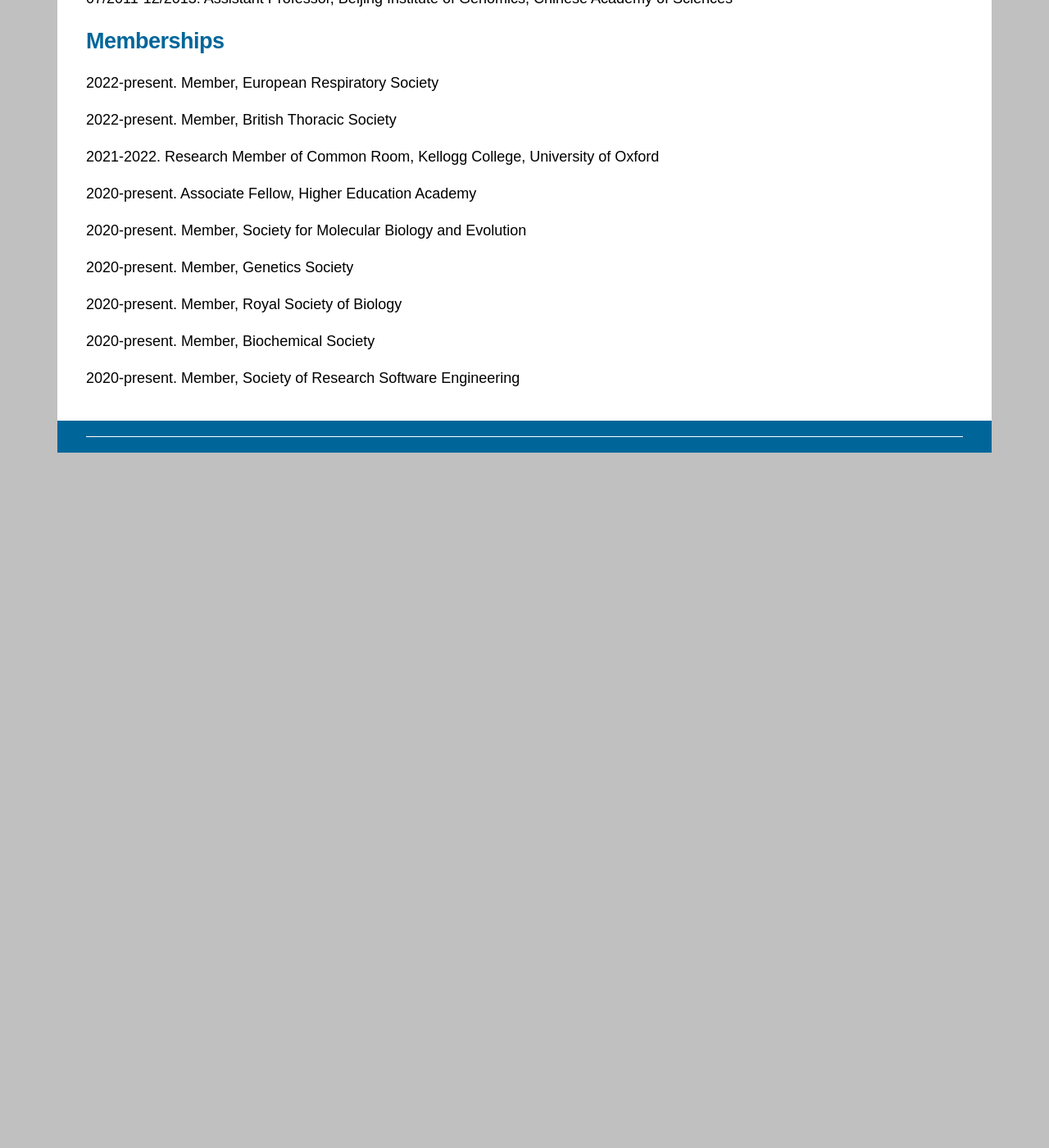
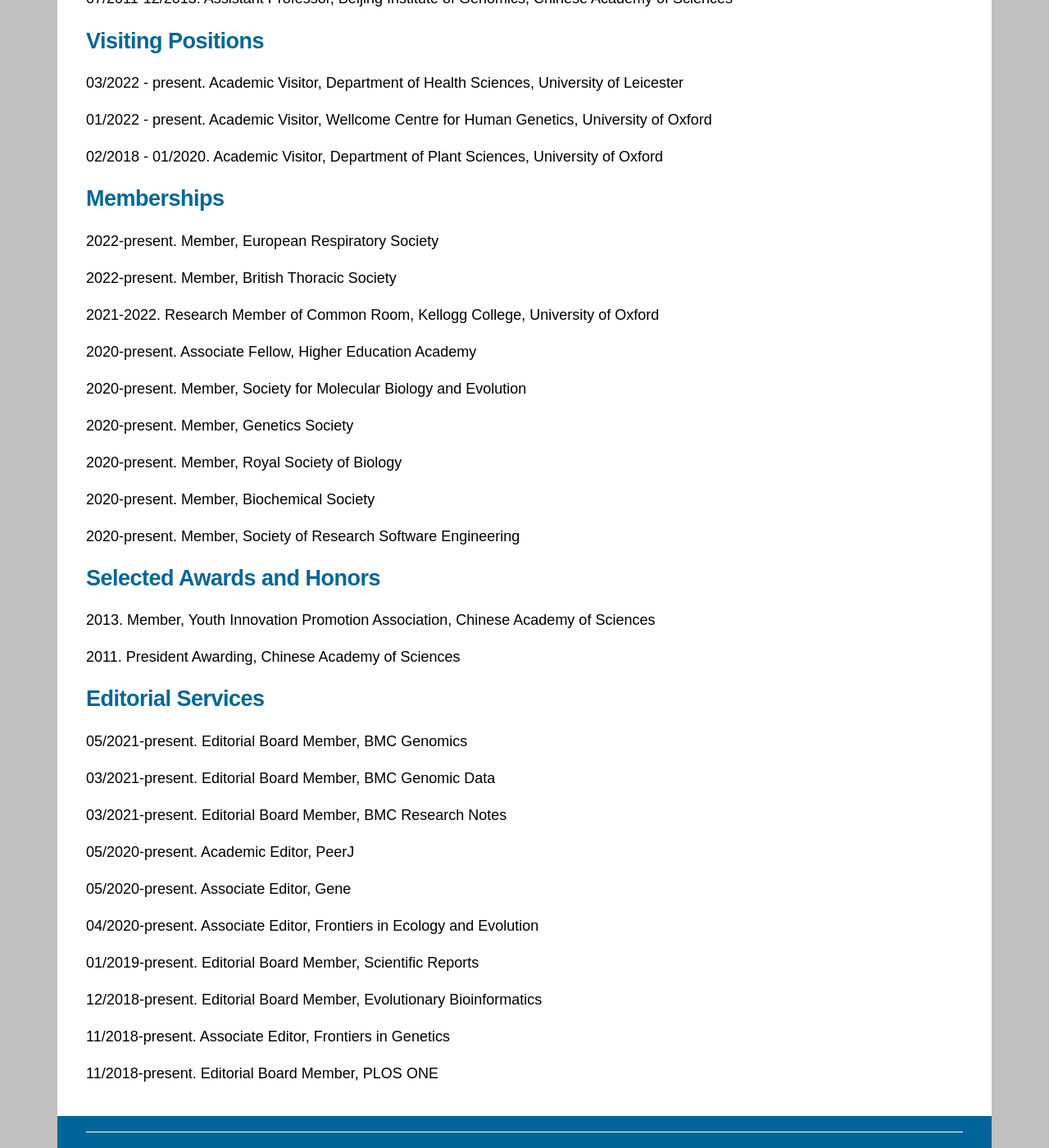
Before and after one commit to NextGenBioinformatics/dapeng-wang, a Jekyll site: the page curriculum_vitae.html, which Jekyll copies as it is, in a window 1280 px wide and 1400 px high, scrolled down 779 px. Shown: the whole window at 82% size. Built offline with Jekyll 4.4.1, drawn with Linux system fonts in a browser that asks for light colours; before the commit the page ends 1331 px from its top, so only the background shows below that.

Commit message:
Add files via upload

```diff
--- a/curriculum_vitae.html
+++ b/curriculum_vitae.html
@@ -48,6 +48,11 @@
                 <p>01/2014-02/2014. Associate Professor, Beijing Institute of Genomics, Chinese Academy of Sciences</p>
                 <p>07/2011-12/2013. Assistant Professor, Beijing Institute of Genomics, Chinese Academy of Sciences</p>
 
+                <h2>Visiting Positions</h2>
+                <p>03/2022 - present. Academic Visitor, Department of Health Sciences, University of Leicester</p>
+                <p>01/2022 - present. Academic Visitor, Wellcome Centre for Human Genetics, University of Oxford</p>
+                <p>02/2018 - 01/2020. Academic Visitor, Department of Plant Sciences, University of Oxford</p>
+
                 <h2>Memberships</h2>
 
                 <p>2022-present. Member, European Respiratory Society</p>
@@ -59,6 +64,22 @@
                 <p>2020-present. Member, Royal Society of Biology</p>
                 <p>2020-present. Member, Biochemical Society</p>
                 <p>2020-present. Member, Society of Research Software Engineering</p>
+
+                <h2>Selected Awards and Honors</h2>
+                <p>2013. Member, Youth Innovation Promotion Association, Chinese Academy of Sciences</p>
+                <p>2011. President Awarding, Chinese Academy of Sciences</p>
+
+                <h2>Editorial Services</h2>
+                <p>05/2021-present. Editorial Board Member, BMC Genomics</p>
+                <p>03/2021-present. Editorial Board Member, BMC Genomic Data</p>
+                <p>03/2021-present. Editorial Board Member, BMC Research Notes</p>
+                <p>05/2020-present. Academic Editor, PeerJ</p>
+                <p>05/2020-present. Associate Editor, Gene</p>
+                <p>04/2020-present. Associate Editor, Frontiers in Ecology and Evolution</p>
+                <p>01/2019-present. Editorial Board Member, Scientific Reports</p>
+                <p>12/2018-present. Editorial Board Member, Evolutionary Bioinformatics</p>
+                <p>11/2018-present. Associate Editor, Frontiers in Genetics</p>
+                <p>11/2018-present. Editorial Board Member, PLOS ONE</p>
 
             </div>
         </div>
```
Also changed, not shown: publications.html (+4 -8 lines).
